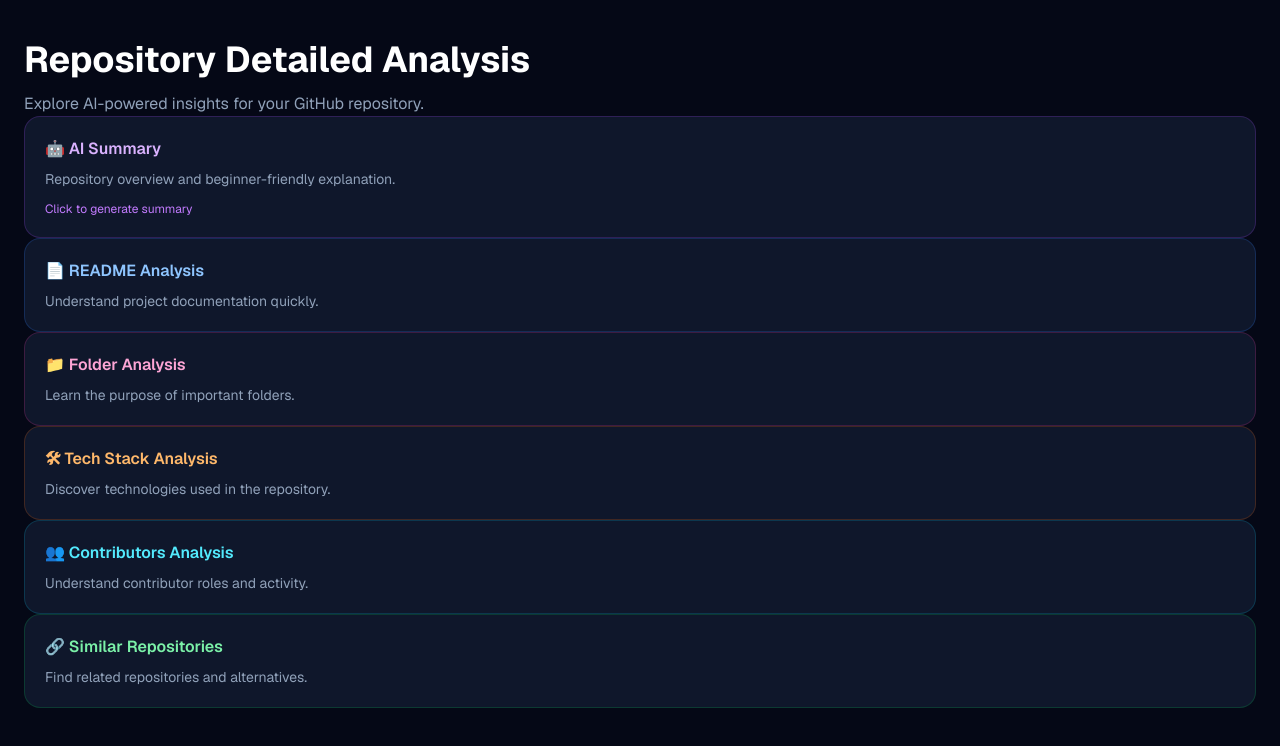
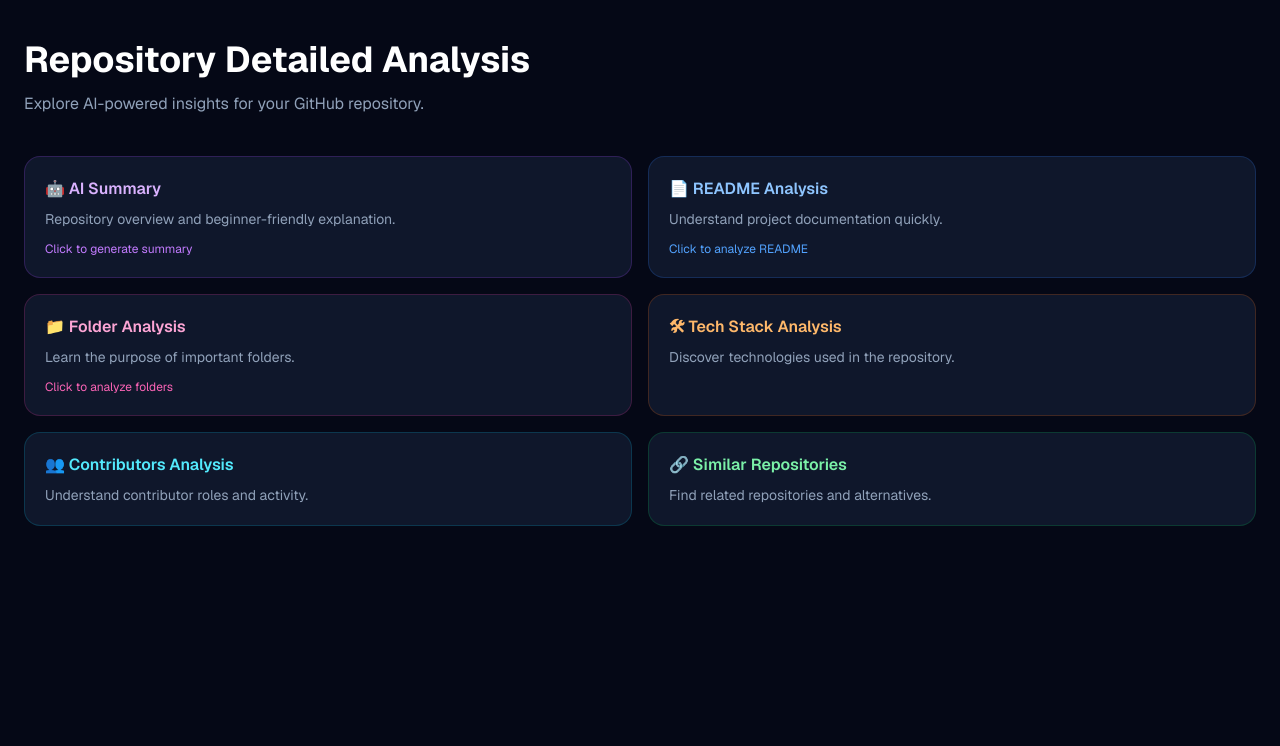
Before and after one commit to utsavaraj/GitHub_Knowledge_Assistant, a Next.js app: page /analysis in a window 1280 px wide. Shown: the top 746 px of the page. Built offline with nearby package versions, Linux system fonts and the light colour scheme.

Commit message:
Added README and Folder Analysis features

```diff
--- a/app/analysis/page.tsx
+++ b/app/analysis/page.tsx
@@ -8,6 +8,12 @@ export default function AnalysisPage() {
   const [aiLoading, setAiLoading] = useState(false);
   const [aiSummary, setAiSummary] = useState("");
 
+  const [folderLoading, setFolderLoading] = useState(false);
+  const [folderExplanation, setFolderExplanation] = useState("");
+
+  const [readmeLoading, setReadmeLoading] = useState(false);
+  const [readmeContent, setReadmeContent] = useState("");
+
   useEffect(() => {
     const savedRepo = localStorage.getItem("selectedRepo");
 
@@ -15,6 +21,72 @@ export default function AnalysisPage() {
       setRepoData(JSON.parse(savedRepo));
     }
   }, []);
+
+  const fetchFolders = async () => {
+    console.log("Folder card clicked");
+
+    if (!repoData) return;
+
+    try {
+      setFolderLoading(true);
+
+      const response = await fetch("/api/folders", {
+        method: "POST",
+        headers: {
+          "Content-Type": "application/json",
+        },
+        body: JSON.stringify({
+          owner: repoData.owner.login,
+          repo: repoData.name,
+        }),
+      });
+
+      const data = await response.json();
+
+      if (!response.ok) {
+        throw new Error(data.error);
+      }
+
+      setFolderExplanation(data.explanation);
+    } catch (error) {
+      console.error(error);
+    } finally {
+      setFolderLoading(false);
+    }
+  };
+  const fetchReadme = async () => {
+    console.log("README card clicked");
+  if (!repoData) return;
+
+  try {
+    setReadmeLoading(true);
+
+    const response = await fetch("/api/readme", {
+      method: "POST",
+      headers: {
+        "Content-Type": "application/json",
+      },
+      body: JSON.stringify({
+        owner: repoData.owner.login,
+        repo: repoData.name,
+      }),
+    });
+
+    const data = await response.json();
+    console.log(data);
+
+    if (!response.ok) {
+      throw new Error(data.error);
+    }
+
+    setReadmeContent(data.explanation);
+  } catch (error) {
+    console.error(error);
+  } finally {
+    setReadmeLoading(false);
+  }
+};
+
   const generateAISummary = async () => {
     if (!repoData) return;
 
@@ -55,13 +127,12 @@ export default function AnalysisPage() {
           Explore AI-powered insights for your GitHub repository.
         </p>
 
+        <div className="mt-10 grid gap-4 md:grid-cols-2">
           <div
             onClick={generateAISummary}
             className="cursor-pointer rounded-2xl border border-purple-500/20 bg-slate-900 p-5 transition hover:border-purple-400 hover:bg-slate-800"
           >
-  <h2 className="font-semibold text-purple-300">
-    🤖 AI Summary
-  </h2>
+            <h2 className="font-semibold text-purple-300">🤖 AI Summary</h2>
 
             <p className="mt-2 text-sm text-slate-400">
               Repository overview and beginner-friendly explanation.
@@ -71,6 +142,7 @@ export default function AnalysisPage() {
               Click to generate summary
             </p>
           </div>
+
           {aiSummary && (
             <div className="rounded-2xl border border-purple-500/20 bg-slate-900 p-5 md:col-span-2">
               <h3 className="mb-3 font-semibold text-purple-300">
@@ -83,23 +155,63 @@ export default function AnalysisPage() {
             </div>
           )}
 
-          <div className="rounded-2xl border border-blue-500/20 bg-slate-900 p-5">
+          <div
+  onClick={fetchReadme}
+  className="cursor-pointer rounded-2xl border border-blue-500/20 bg-slate-900 p-5 transition hover:border-blue-400 hover:bg-slate-800"
+>
   <h2 className="font-semibold text-blue-300">
     📄 README Analysis
   </h2>
+
   <p className="mt-2 text-sm text-slate-400">
     Understand project documentation quickly.
   </p>
+
+  <p className="mt-3 text-xs text-blue-400">
+    Click to analyze README
+  </p>
 </div>
+        {readmeContent && (
+  <div className="rounded-2xl border border-blue-500/20 bg-slate-900 p-5 md:col-span-2">
+    <h3 className="mb-3 font-semibold text-blue-300">
+      README Analysis Result
+    </h3>
 
-          <div className="rounded-2xl border border-pink-500/20 bg-slate-900 p-5">
+    <div className="whitespace-pre-wrap text-sm leading-7 text-slate-300">
+      {readmeContent}
+    </div>
+  </div>
+)}
+<div
+  onClick={fetchFolders}
+  className="cursor-pointer rounded-2xl border border-pink-500/20 bg-slate-900 p-5 transition hover:border-pink-400 hover:bg-slate-800"
+>
   <h2 className="font-semibold text-pink-300">
     📁 Folder Analysis
   </h2>
+
   <p className="mt-2 text-sm text-slate-400">
     Learn the purpose of important folders.
   </p>
+
+  <p className="mt-3 text-xs text-pink-400">
+    Click to analyze folders
+  </p>
 </div>
+
+
+
+          {folderExplanation && (
+            <div className="rounded-2xl border border-pink-500/20 bg-slate-900 p-5 md:col-span-2">
+              <h3 className="mb-3 font-semibold text-pink-300">
+                Folder Analysis Result
+              </h3>
+
+              <div className="whitespace-pre-wrap text-sm leading-7 text-slate-300">
+                {folderExplanation}
+              </div>
+            </div>
+          )}
 
           <div className="rounded-2xl border border-orange-500/20 bg-slate-900 p-5">
             <h2 className="font-semibold text-orange-300">
@@ -128,6 +240,7 @@ export default function AnalysisPage() {
             </p>
           </div>
         </div>
+      </div>
     </main>
   );
 }
```
Lines whose indentation alone changed are shown as unchanged.
